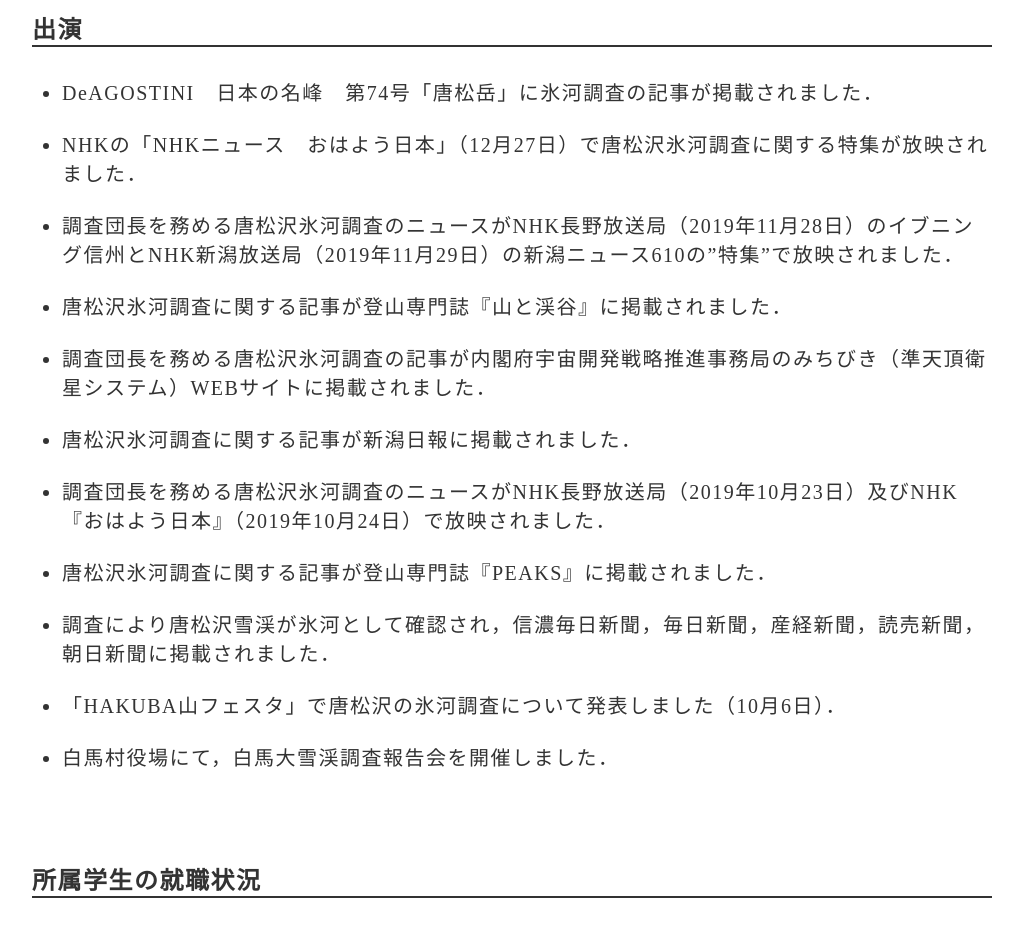
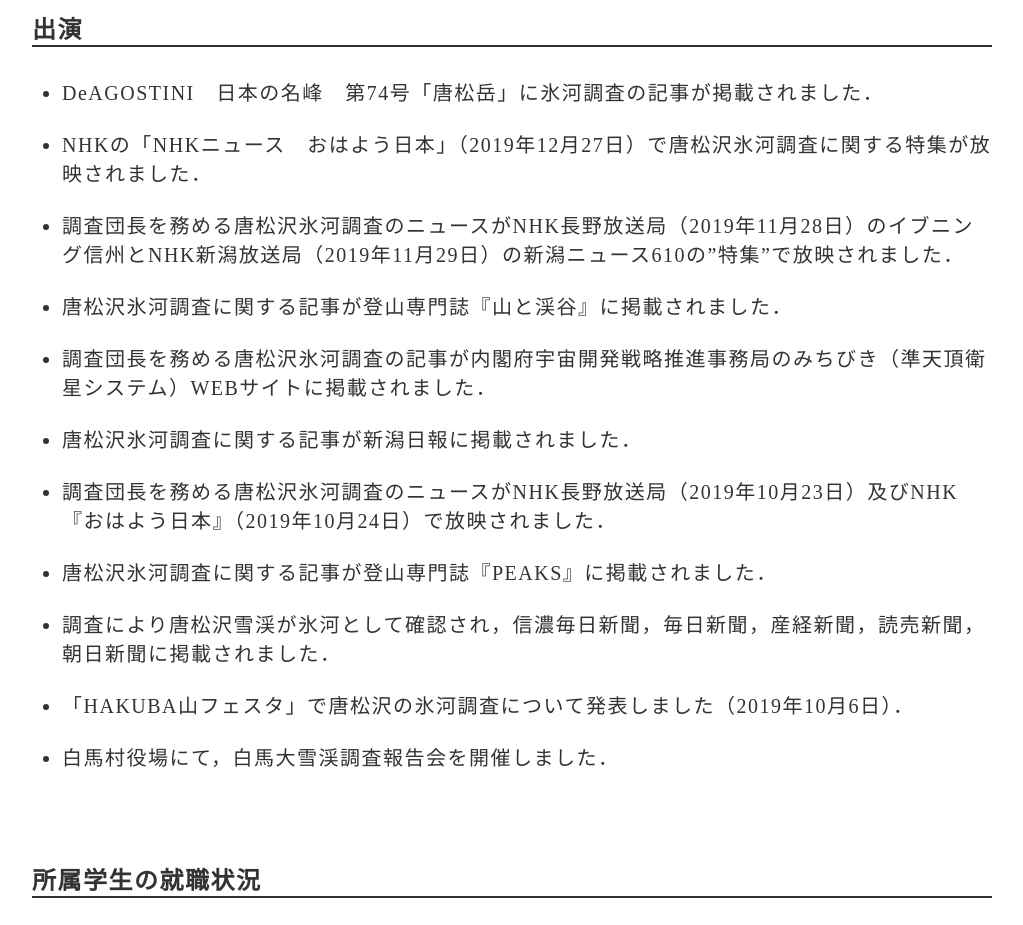
Before and after one commit to narama-lab/achievement, a plain HTML site: page index.html in a window 1280 px wide. Shown: the part 5260-6185 px from the top of the page, without its empty margins (128-1151 px from the left). Drawn offline with Linux system fonts and the light colour scheme.

Commit message:
Update index.html

```diff
--- a/index.html
+++ b/index.html
@@ -164,7 +164,7 @@
 			<h2 class="achievement-title achievement-title-second">出演</h2>
 			<ul class="perform">
 				<li class="perform-list">DeAGOSTINI　日本の名峰　第74号「唐松岳」に氷河調査の記事が掲載されました．</li>
-				<li class="perform-list">NHKの「NHKニュース　おはよう日本」（12月27日）で唐松沢氷河調査に関する特集が放映されました．</li>
+				<li class="perform-list">NHKの「NHKニュース　おはよう日本」（2019年12月27日）で唐松沢氷河調査に関する特集が放映されました．</li>
 				<li class="perform-list">調査団長を務める唐松沢氷河調査のニュースがNHK長野放送局（2019年11月28日）のイブニング信州とNHK新潟放送局（2019年11月29日）の新潟ニュース610の”特集”で放映されました．</li>
 				<li class="perform-list">唐松沢氷河調査に関する記事が登山専門誌『山と渓谷』に掲載されました．</li>
 				<li class="perform-list">調査団長を務める唐松沢氷河調査の記事が内閣府宇宙開発戦略推進事務局のみちびき（準天頂衛星システム）WEBサイトに掲載されました．</li>
@@ -172,7 +172,7 @@
 				<li class="perform-list">調査団長を務める唐松沢氷河調査のニュースがNHK長野放送局（2019年10月23日）及びNHK『おはよう日本』（2019年10月24日）で放映されました．</li>
 				<li class="perform-list">唐松沢氷河調査に関する記事が登山専門誌『PEAKS』に掲載されました．</li>
 				<li class="perform-list">調査により唐松沢雪渓が氷河として確認され，信濃毎日新聞，毎日新聞，産経新聞，読売新聞，朝日新聞に掲載されました．</li>
-				<li class="perform-list">「HAKUBA山フェスタ」で唐松沢の氷河調査について発表しました（10月6日）．</li>
+				<li class="perform-list">「HAKUBA山フェスタ」で唐松沢の氷河調査について発表しました（2019年10月6日）．</li>
 				<li class="perform-list">白馬村役場にて，白馬大雪渓調査報告会を開催しました．</li>
 
 			</ul>
```
